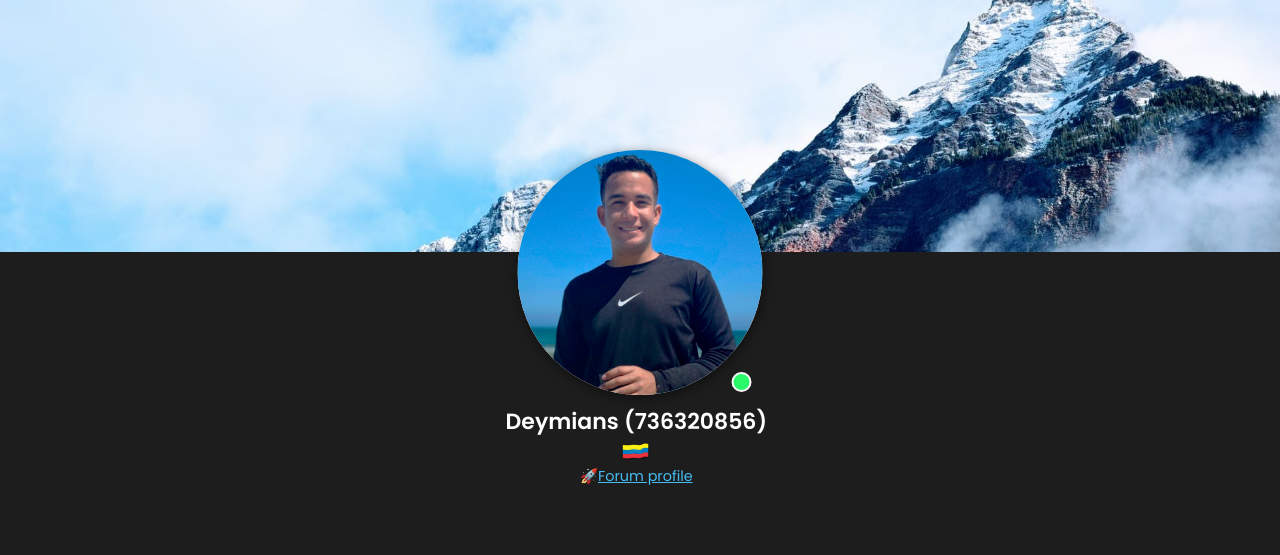
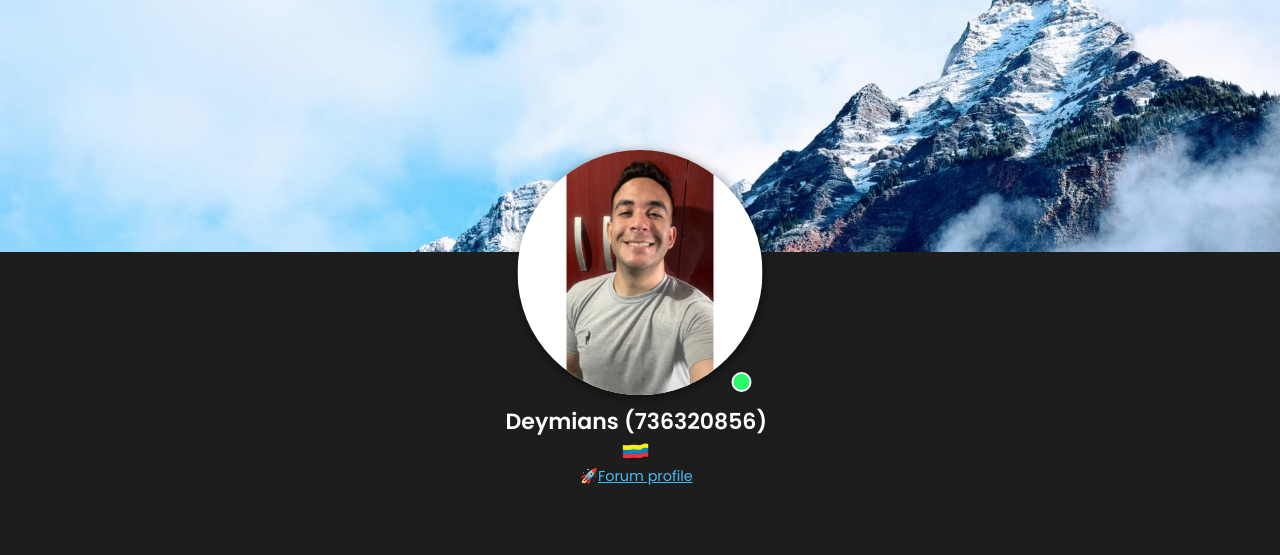
Before and after one commit to yhonnyagm/Deymians, a plain HTML site: page index.html in a window 1280 px wide. Drawn offline with Linux system fonts and the light colour scheme.

Commit message:
Update index.html

```diff
--- a/index.html
+++ b/index.html
@@ -20,7 +20,7 @@
       <div class="cols__container">
         <div class="left__col">
           <div class="img__container">
-            <img src="/ftnuev.png" alt="Deymians" />
+            <img src="/deypic.png" alt="Deymians" />
             <span></span>
           </div>
         </div>
```
